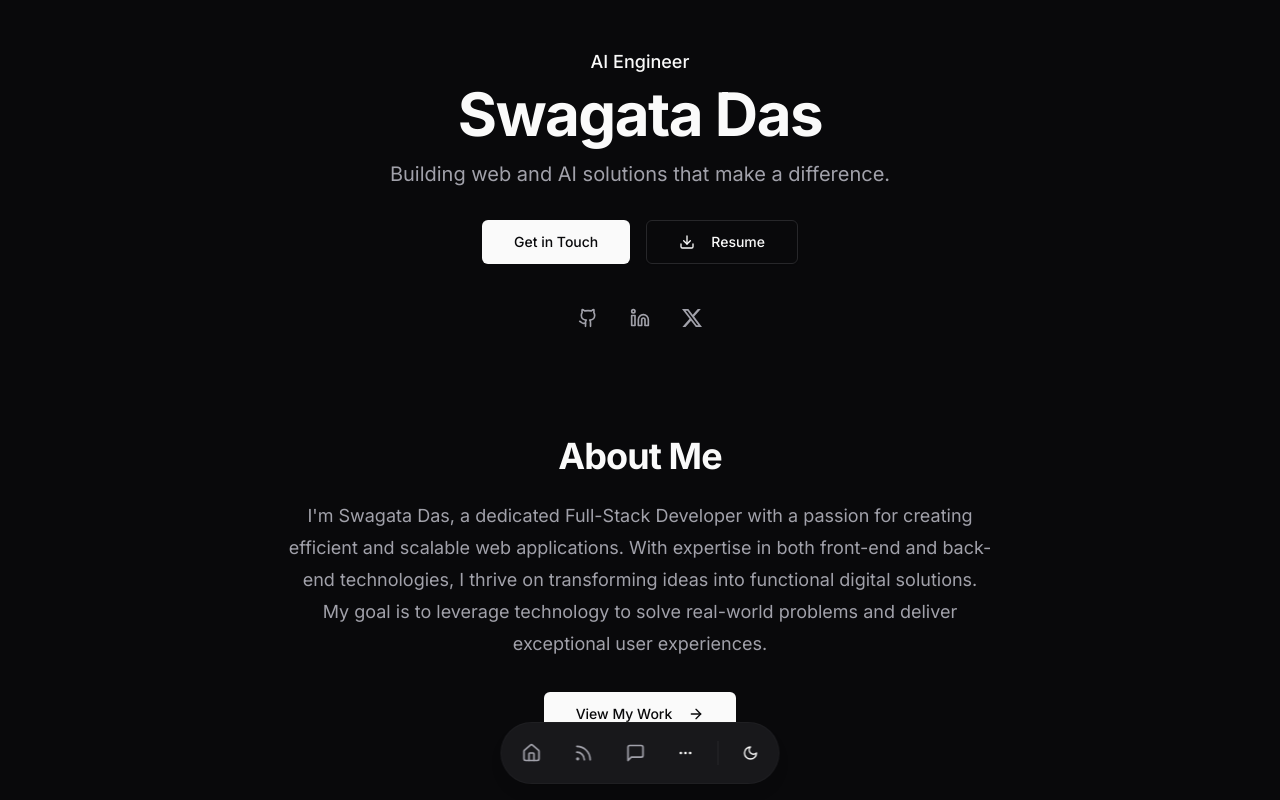
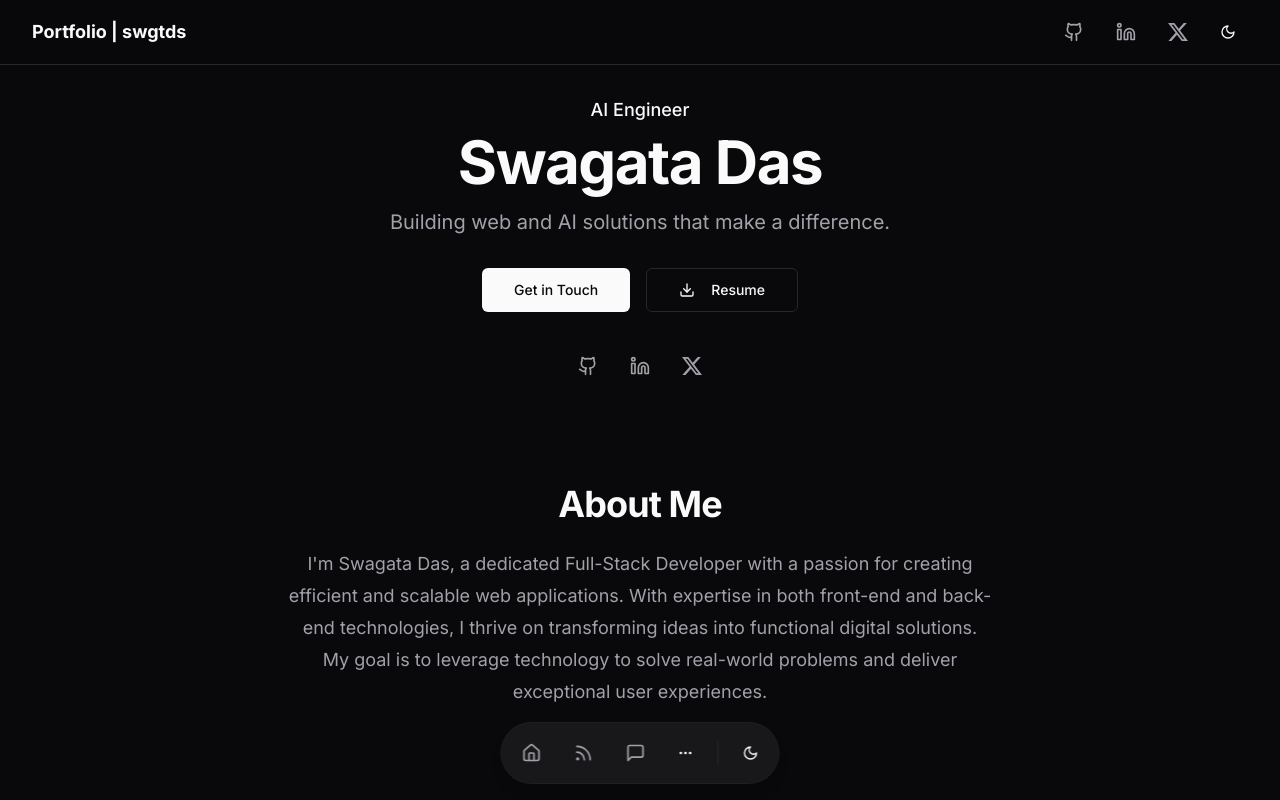
Before and after one commit to swgtds/portfolio-website, a Next.js app: page / in a window 1280 px wide. Shown: the top 800 px of the page. Built offline with nearby package versions, Linux system fonts and the light colour scheme.

Commit message:
chore[UI]: hide header in mobile view

```diff
--- a/src/app/layout.tsx
+++ b/src/app/layout.tsx
@@ -5,6 +5,7 @@ import { siteConfig } from '@/lib/data';
 import { CustomThemeProvider } from '@/components/theme-provider';
 import { ScrollProgress } from '@/components/scroll-progress';
 import BottomNav from '@/components/bottom-nav';
+import Header from '@/components/header';
 
 export const metadata: Metadata = {
   title: {
@@ -65,6 +66,7 @@ export default function RootLayout({
       </head>
       <body className="font-body antialiased min-h-screen bg-background text-foreground transition-colors duration-300">
         <CustomThemeProvider>
+          <Header />
           <ScrollProgress />
           {children}
           <Toaster />
--- a/src/components/header.tsx
+++ b/src/components/header.tsx
@@ -3,38 +3,20 @@
 
 import Link from 'next/link';
 
-import { siteConfig, navLinks } from '@/lib/data';
+import { siteConfig } from '@/lib/data';
 import { ThemeToggle } from './theme-toggle';
 import { SocialLinks } from './social-links';
 
 export default function Header() {
 
   return (
-    <header className="fixed top-0 left-0 right-0 z-40 bg-background/80 backdrop-blur-sm border-b">
+    <header className="fixed top-0 left-0 right-0 z-40 bg-background/80 backdrop-blur-sm border-b hidden md:block">
       <div className="container mx-auto flex h-16 items-center justify-between">
         <Link href="/" className="text-lg font-bold text-primary">
           {siteConfig.name}
         </Link>
 
-        {/* Desktop Nav - Hidden since we're using floating nav */}
-        <nav className="hidden xl:flex items-center gap-6">
-          {navLinks.map((link) => (
-            <Link
-              key={link.href}
-              href={link.href}
-              className="text-sm font-medium text-muted-foreground hover:text-primary transition-colors"
-            >
-              {link.name}
-            </Link>
-          ))}
-        </nav>
-
-        {/* Mobile Nav - This is now hidden */}
-        <div className="md:hidden">
-          {/* The Sheet component for the hamburger menu has been removed. */}
-        </div>
-
-        <div className="hidden xl:flex items-center gap-2">
+        <div className="flex items-center gap-2">
             <SocialLinks variant='hero' />
             <ThemeToggle />
         </div>
--- a/src/components/sections/hero.tsx
+++ b/src/components/sections/hero.tsx
@@ -18,7 +18,7 @@ export default function Hero() {
 
   return (
     <>
-      <section id="hero" className="relative pt-8 md:pt-12 pb-8 md:pb-12">
+      <section id="hero" className="relative pt-8 md:pt-24 pb-8 md:pb-12">
         <div className="container max-w-4xl mx-auto text-center">
           <p className="text-lg font-medium text-primary mb-2">{hero.role}</p>
           <h1 className="text-4xl sm:text-5xl md:text-6xl font-bold tracking-tight text-foreground mb-4">
```
